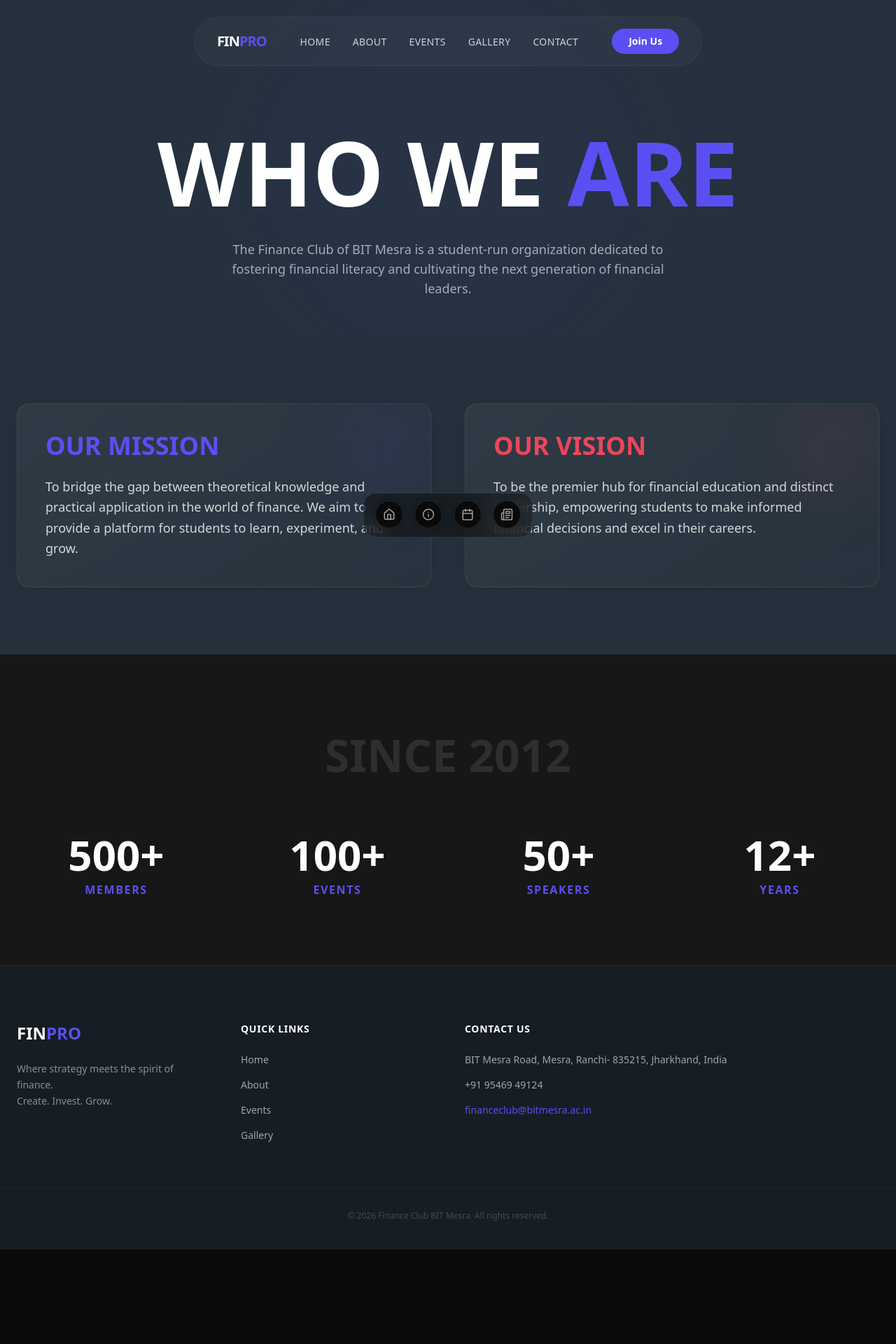
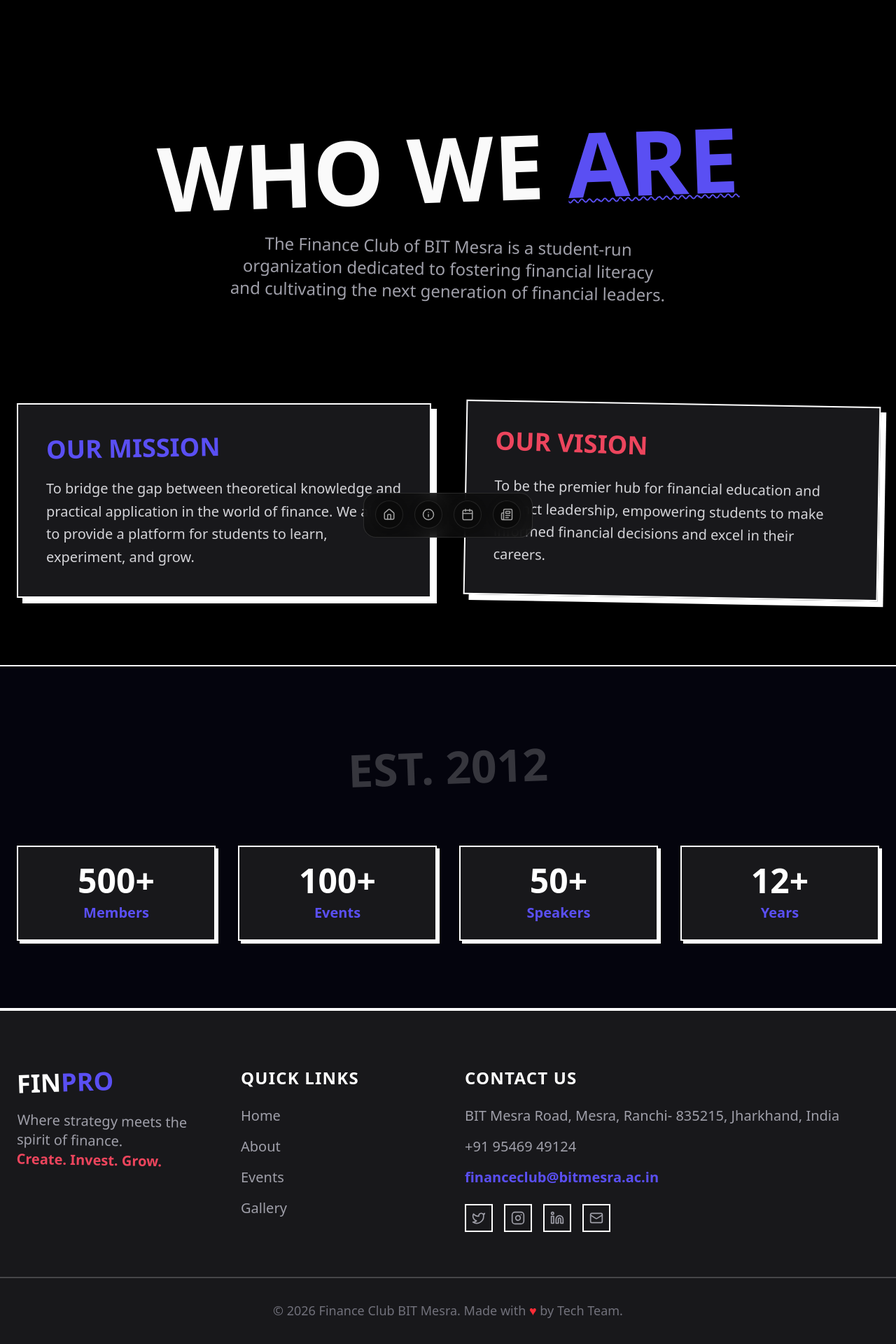
Before and after one commit to playlikeboy/finance-club, a Next.js app: page /about in a window 1280 px wide. Shown: the top 1920 px of the page at 70% size. Before the commit the page ends 1785 px from the top, so only its background shows below. Built offline with nearby package versions, Linux system fonts and the light colour scheme.

Commit message:
fix: Refactor all pages (About, Gallery, Contact, Join) to use Creative Design System

```diff
--- a/src/app/about/page.tsx
+++ b/src/app/about/page.tsx
@@ -1,34 +1,29 @@
 'use client';
 
 import { motion } from 'framer-motion';
-import { Navbar } from "@/components/ui/Navbar";
+import { Navbar } from "@/components/navbar";
 import { Footer } from "@/components/layout/Footer";
 
 export default function AboutPage() {
   return (
-    <main className="min-h-screen bg-fin-dark text-white selection:bg-fin-blue selection:text-white">
+    <main className="min-h-screen bg-zinc-50 dark:bg-black text-zinc-900 dark:text-zinc-50 selection:bg-fin-blue selection:text-white">
       <Navbar />
 
       {/* Hero Section */}
       <section className="relative min-h-[60vh] flex flex-col items-center justify-center pt-32 overflow-hidden">
-        <div className="absolute inset-0 bg-fin-dark">
-           <div className="absolute top-1/2 left-1/2 -translate-x-1/2 -translate-y-1/2 w-[600px] h-[600px] bg-fin-blue/5 rounded-full blur-[100px]" />
-        </div>
-
         <motion.h1
-          initial={{ opacity: 0, y: 30 }}
-          animate={{ opacity: 1, y: 0 }}
-          transition={{ duration: 0.8 }}
-          className="font-heading text-[10vw] leading-none font-bold text-center z-10"
+          initial={{ opacity: 0, scale: 0.9 }}
+          animate={{ opacity: 1, scale: 1 }}
+          className="font-handwritten text-[10vw] leading-none font-bold text-center z-10 rotate-[-2deg]"
         >
-          WHO WE <span className="text-fin-blue">ARE</span>
+          WHO WE <span className="text-fin-blue underline decoration-wavy decoration-2">ARE</span>
         </motion.h1>
 
         <motion.p
           initial={{ opacity: 0 }}
           animate={{ opacity: 1 }}
-          transition={{ delay: 0.4, duration: 0.8 }}
-          className="max-w-2xl text-center text-white/60 font-sans text-lg mt-8 px-6 z-10"
+          transition={{ delay: 0.2 }}
+          className="max-w-2xl text-center text-zinc-600 dark:text-zinc-400 font-handwritten text-2xl mt-8 px-6 z-10 rotate-[1deg]"
         >
           The Finance Club of BIT Mesra is a student-run organization dedicated to fostering financial literacy and cultivating the next generation of financial leaders.
         </motion.p>
@@ -41,11 +36,10 @@ export default function AboutPage() {
           initial={{ opacity: 0, x: -30 }}
           whileInView={{ opacity: 1, x: 0 }}
           viewport={{ once: true }}
-          className="glass-card p-10 rounded-2xl relative overflow-hidden group"
+          className="bg-white dark:bg-zinc-900 border-2 border-zinc-900 dark:border-white p-10 shadow-[8px_8px_0px_0px] shadow-zinc-900 dark:shadow-white hover:translate-x-[-2px] hover:translate-y-[-2px] hover:shadow-[12px_12px_0px_0px] transition-all duration-300"
         >
-           <div className="absolute top-0 right-0 w-32 h-32 bg-fin-blue/10 rounded-full blur-[50px] group-hover:bg-fin-blue/20 transition-all" />
-           <h3 className="font-heading text-4xl font-bold mb-6 text-fin-blue">OUR MISSION</h3>
-           <p className="font-sans text-lg text-white/80 leading-relaxed">
+           <h3 className="font-handwritten text-4xl font-bold mb-6 text-fin-blue rotate-[-1deg]">OUR MISSION</h3>
+           <p className="font-handwritten text-xl text-zinc-600 dark:text-zinc-300 leading-relaxed">
              To bridge the gap between theoretical knowledge and practical application in the world of finance. We aim to provide a platform for students to learn, experiment, and grow.
            </p>
         </motion.div>
@@ -54,22 +48,21 @@ export default function AboutPage() {
           initial={{ opacity: 0, x: 30 }}
           whileInView={{ opacity: 1, x: 0 }}
           viewport={{ once: true }}
-          className="glass-card p-10 rounded-2xl relative overflow-hidden group"
+          className="bg-white dark:bg-zinc-900 border-2 border-zinc-900 dark:border-white p-10 shadow-[8px_8px_0px_0px] shadow-zinc-900 dark:shadow-white hover:translate-x-[-2px] hover:translate-y-[-2px] hover:shadow-[12px_12px_0px_0px] transition-all duration-300 rotate-[1deg]"
         >
-           <div className="absolute top-0 right-0 w-32 h-32 bg-fin-red/10 rounded-full blur-[50px] group-hover:bg-fin-red/20 transition-all" />
-           <h3 className="font-heading text-4xl font-bold mb-6 text-fin-red">OUR VISION</h3>
-           <p className="font-sans text-lg text-white/80 leading-relaxed">
+           <h3 className="font-handwritten text-4xl font-bold mb-6 text-fin-red rotate-[1deg]">OUR VISION</h3>
+           <p className="font-handwritten text-xl text-zinc-600 dark:text-zinc-300 leading-relaxed">
              To be the premier hub for financial education and distinct leadership, empowering students to make informed financial decisions and excel in their careers.
            </p>
         </motion.div>
 
       </section>
 
-      {/* Stats / History Wrapper */}
-      <section className="py-24 bg-neutral-900 overflow-hidden">
+      {/* Stats Wrapper */}
+      <section className="py-24 bg-fin-blue/5 border-y-2 border-zinc-900 dark:border-white overflow-hidden">
          <div className="container mx-auto px-6">
-            <h2 className="font-heading text-[5vw] font-bold text-white/10 text-center mb-16 uppercase">
-               Since 2012
+            <h2 className="font-handwritten text-[5vw] font-bold text-zinc-900/20 dark:text-white/20 text-center mb-16 rotate-[-2deg]">
+               EST. 2012
             </h2>
             <div className="grid grid-cols-2 md:grid-cols-4 gap-8 text-center">
                {[
@@ -84,9 +77,10 @@ export default function AboutPage() {
                    whileInView={{ scale: 1, opacity: 1 }}
                    transition={{ delay: i * 0.1 }}
                    viewport={{ once: true }}
+                   className="bg-white dark:bg-zinc-900 border-2 border-zinc-900 dark:border-white p-6 shadow-[4px_4px_0px_0px] shadow-zinc-900 dark:shadow-white hover:-translate-y-1 hover:shadow-[6px_6px_0px_0px] transition-all"
                  >
-                    <div className="text-4xl md:text-6xl font-heading font-bold text-white mb-2">{stat.value}</div>
-                    <div className="text-fin-blue font-sans font-bold uppercase tracking-widest">{stat.label}</div>
+                    <div className="text-4xl md:text-5xl font-handwritten font-bold text-zinc-900 dark:text-white mb-2">{stat.value}</div>
+                    <div className="text-fin-blue font-handwritten font-bold text-xl">{stat.label}</div>
                  </motion.div>
                ))}
             </div>
--- a/src/app/contact/page.tsx
+++ b/src/app/contact/page.tsx
@@ -1,17 +1,17 @@
 'use client';
 
 import { motion } from 'framer-motion';
-import { Navbar } from "@/components/ui/Navbar";
+import { Navbar } from "@/components/navbar";
 import { Footer } from "@/components/layout/Footer";
 
 function InputField({ label, type = "text", placeholder }: { label: string, type?: string, placeholder?: string }) {
   return (
     <div className="group relative">
-       <label className="block text-fin-blue text-xs font-bold uppercase tracking-widest mb-2">{label}</label>
+       <label className="block text-zinc-900 dark:text-white text-lg font-handwritten font-bold mb-2">{label}</label>
        <input
          type={type}
          placeholder={placeholder}
-         className="w-full bg-white/5 border border-white/10 rounded-md px-4 py-3 text-white placeholder-white/20 focus:outline-none focus:border-fin-blue transition-colors"
+         className="w-full bg-white dark:bg-zinc-800 border-2 border-zinc-900 dark:border-white p-4 font-sans text-lg focus:outline-none focus:translate-x-[-2px] focus:translate-y-[-2px] focus:shadow-[4px_4px_0px_0px] focus:shadow-fin-blue transition-all"
        />
     </div>
   );
@@ -20,11 +20,11 @@ function InputField({ label, type = "text", placeholder }: { label: string, type
 function TextArea({ label, placeholder }: { label: string, placeholder?: string }) {
   return (
     <div className="group relative">
-       <label className="block text-fin-blue text-xs font-bold uppercase tracking-widest mb-2">{label}</label>
+       <label className="block text-zinc-900 dark:text-white text-lg font-handwritten font-bold mb-2">{label}</label>
        <textarea
          rows={5}
          placeholder={placeholder}
-         className="w-full bg-white/5 border border-white/10 rounded-md px-4 py-3 text-white placeholder-white/20 focus:outline-none focus:border-fin-blue transition-colors"
+         className="w-full bg-white dark:bg-zinc-800 border-2 border-zinc-900 dark:border-white p-4 font-sans text-lg focus:outline-none focus:translate-x-[-2px] focus:translate-y-[-2px] focus:shadow-[4px_4px_0px_0px] focus:shadow-fin-blue transition-all"
        />
     </div>
   );
@@ -32,7 +32,7 @@ function TextArea({ label, placeholder }: { label: string, placeholder?: string
 
 export default function ContactPage() {
   return (
-    <main className="min-h-screen bg-fin-dark text-white">
+    <main className="min-h-screen bg-zinc-50 dark:bg-black text-zinc-900 dark:text-zinc-50">
       <Navbar />
 
       <section className="pt-32 pb-20 container px-6 mx-auto grid grid-cols-1 md:grid-cols-2 gap-16">
@@ -44,25 +44,25 @@ export default function ContactPage() {
            className="space-y-12"
          >
             <div>
-               <h1 className="font-heading text-6xl font-bold mb-6">GET IN <span className="text-fin-blue">TOUCH</span></h1>
-               <p className="text-white/60 font-sans text-lg">
+               <h1 className="font-handwritten text-[8vw] leading-none font-bold mb-6 rotate-[-2deg]">
+                  GET IN <span className="text-fin-blue underline decoration-wavy">TOUCH</span>
+               </h1>
+               <p className="text-zinc-600 dark:text-zinc-400 font-handwritten text-2xl rotate-[1deg]">
                   Have a query? Want to collaborate? Reach out to us.
                </p>
             </div>
 
             <div className="space-y-8">
-               <div className="glass-card p-6 rounded-xl">
-                  <h3 className="font-bold text-lg mb-1">Visit Us</h3>
-                  <p className="text-white/60 text-sm">BIT Mesra Road, Mesra, Ranchi - 835215</p>
-               </div>
-               <div className="glass-card p-6 rounded-xl">
-                  <h3 className="font-bold text-lg mb-1">Email</h3>
-                  <p className="text-white/60 text-sm">financeclub@bitmesra.ac.in</p>
-               </div>
-               <div className="glass-card p-6 rounded-xl">
-                  <h3 className="font-bold text-lg mb-1">Call</h3>
-                  <p className="text-white/60 text-sm">+91 95469 49124</p>
-               </div>
+               {[
+                 { title: "Visit Us", content: "BIT Mesra Road, Mesra, Ranchi - 835215" },
+                 { title: "Email", content: "financeclub@bitmesra.ac.in" },
+                 { title: "Call", content: "+91 95469 49124" }
+               ].map((item, i) => (
+                  <div key={i} className="bg-white dark:bg-zinc-900 border-2 border-zinc-900 dark:border-white p-6 shadow-[4px_4px_0px_0px] shadow-zinc-900 dark:shadow-white hover:translate-x-[-2px] hover:translate-y-[-2px] hover:shadow-[6px_6px_0px_0px] transition-all">
+                     <h3 className="font-handwritten font-bold text-2xl mb-1 text-fin-blue">{item.title}</h3>
+                     <p className="text-zinc-600 dark:text-zinc-400 font-sans">{item.content}</p>
+                  </div>
+               ))}
             </div>
          </motion.div>
 
@@ -71,17 +71,17 @@ export default function ContactPage() {
            initial={{ opacity: 0, x: 50 }}
            animate={{ opacity: 1, x: 0 }}
            transition={{ delay: 0.2 }}
-           className="glass p-8 rounded-2xl md:mt-12"
+           className="bg-fin-blue/5 border-2 border-zinc-900 dark:border-white p-8 md:mt-12 shadow-[8px_8px_0px_0px] shadow-zinc-900 dark:shadow-white"
          >
             <form className="space-y-6">
-               <div className="grid grid-cols-2 gap-6">
+               <div className="grid grid-cols-1 gap-6">
                   <InputField label="Name" placeholder="John Doe" />
                   <InputField label="Email" type="email" placeholder="john@example.com" />
                </div>
                <InputField label="Subject" placeholder="Regarding..." />
                <TextArea label="Message" placeholder="Your message here..." />
 
-               <button type="button" className="w-full bg-fin-blue hover:bg-opacity-90 text-white font-bold py-4 rounded-md uppercase tracking-widest transition-transform hover:scale-[1.02]">
+               <button type="button" className="w-full bg-fin-blue text-white border-2 border-zinc-900 dark:border-white font-handwritten font-bold text-xl py-4 hover:bg-fin-blue/90 shadow-[4px_4px_0px_0px] shadow-zinc-900 dark:shadow-white hover:translate-x-[-2px] hover:translate-y-[-2px] hover:shadow-[6px_6px_0px_0px] transition-all">
                   Send Message
                </button>
             </form>
--- a/src/app/gallery/page.tsx
+++ b/src/app/gallery/page.tsx
@@ -1,57 +1,51 @@
 'use client';
 
-import { motion } from 'framer-motion';
-import { Navbar } from "@/components/ui/Navbar";
+import { Navbar } from "@/components/navbar";
 import { Footer } from "@/components/layout/Footer";
-
-const photos = [
-  { id: 1, size: 'large', color: 'bg-neutral-800' },
-  { id: 2, size: 'small', color: 'bg-neutral-700' },
-  { id: 3, size: 'small', color: 'bg-neutral-900' },
-  { id: 4, size: 'wide', color: 'bg-neutral-800' },
-  { id: 5, size: 'small', color: 'bg-neutral-700' },
-  { id: 6, size: 'large', color: 'bg-neutral-900' },
-];
+import { Gallery4 } from "@/components/blocks/gallery4";
 
 export default function GalleryPage() {
+  const years = [
+    {
+      title: "2025 Highlights",
+      items: [
+         { id: "1", title: "FinStreet '25", description: "The biggest financial festival of the year.", image: "https://images.unsplash.com/photo-1556761175-5973dc0f32e7?auto=format&fit=crop&q=80&w=2000", href: "#" },
+         { id: "2", title: "Crypto Summit", description: "Exploring the future of decentralized finance.", image: "https://images.unsplash.com/photo-1621504450168-b8c437536123?auto=format&fit=crop&q=80&w=2000", href: "#" },
+         { id: "3", title: "Stock Wars", description: "Live trading simulation with real-time market data.", image: "https://images.unsplash.com/photo-1611974765270-ca12586343bb?auto=format&fit=crop&q=80&w=2000", href: "#" },
+      ]
+    },
+    {
+      title: "2024 Memories",
+      items: [
+         { id: "4", title: "Guest Lectures", description: "Industry experts sharing their wisdom.", image: "https://images.unsplash.com/photo-1544531586-fde5298cdd40?auto=format&fit=crop&q=80&w=2000", href: "#" },
+         { id: "5", title: "Networking", description: "Connecting future leaders of finance.", image: "https://images.unsplash.com/photo-1528605248644-14dd04022da1?auto=format&fit=crop&q=80&w=2000", href: "#" },
+         { id: "6", title: "Workshops", description: "Hands-on learning sessions.", image: "https://images.unsplash.com/photo-1531482615713-2afd69097998?auto=format&fit=crop&q=80&w=2000", href: "#" },
+      ]
+    }
+  ];
+
   return (
-    <main className="min-h-screen bg-fin-dark text-white">
+    <main className="min-h-screen bg-zinc-50 dark:bg-black text-zinc-900 dark:text-zinc-50">
       <Navbar />
 
-      <section className="pt-32 pb-20 container px-6 mx-auto">
-         <motion.div
-           initial={{ opacity: 0 }}
-           animate={{ opacity: 1 }}
-           className="text-center mb-16"
-         >
-            <h1 className="font-heading text-[10vw] font-bold leading-none text-white/5 absolute top-20 left-0 right-0 pointer-events-none select-none">
-               GALLERY
-            </h1>
-            <h2 className="relative font-heading text-4xl font-bold text-white z-10">
-               VISUAL <span className="text-fin-blue">STORIES</span>
-            </h2>
-         </motion.div>
+      <section className="pt-32 pb-10 text-center">
+         <h1 className="font-handwritten text-[10vw] leading-none font-bold text-center rotate-[-2deg]">
+           OUR <span className="text-fin-blue underline decoration-wavy decoration-2">GALLERY</span>
+         </h1>
+         <p className="font-handwritten text-xl max-w-2xl mx-auto mt-6 text-zinc-600 dark:text-zinc-400 rotate-[1deg]">
+            A visual journey through our events, workshops, and community gatherings.
+         </p>
+      </section>
 
-         <div className="grid grid-cols-1 md:grid-cols-3 auto-rows-[300px] gap-4">
-            {photos.map((photo, i) => (
-               <motion.div
-                 key={photo.id}
-                 initial={{ opacity: 0, scale: 0.9 }}
-                 whileInView={{ opacity: 1, scale: 1 }}
-                 transition={{ delay: i * 0.1 }}
-                 whileHover={{ scale: 0.98 }}
-                 className={`rounded-2xl overflow-hidden relative group cursor-pointer ${
-                    photo.size === 'large' ? 'md:col-span-1 md:row-span-2' :
-                    photo.size === 'wide' ? 'md:col-span-2' : ''
-                 } ${photo.color}`}
-               >
-                  <div className="absolute inset-0 flex items-center justify-center opacity-0 group-hover:opacity-100 transition-opacity bg-black/40">
-                     <span className="font-heading font-bold text-white text-lg tracking-widest">VIEW</span>
-                  </div>
-               </motion.div>
-            ))}
-         </div>
-      </section>
+      {years.map((year, idx) => (
+        <section key={year.title} className={`py-10 ${idx % 2 !== 0 ? 'bg-fin-blue/5 border-y-2 border-zinc-900 dark:border-white' : ''}`}>
+           <Gallery4
+             title={year.title}
+             description={`Capturing the best moments from ${year.title.split(' ')[0]}.`}
+             items={year.items}
+           />
+        </section>
+      ))}
 
       <Footer />
     </main>
--- a/src/components/layout/Footer.tsx
+++ b/src/components/layout/Footer.tsx
@@ -1,44 +1,53 @@
 import Link from 'next/link';
+import { Twitter, Instagram, Linkedin, Mail } from 'lucide-react';
 
 export function Footer() {
   return (
-    <footer className="bg-black/40 pt-20 pb-10 border-t border-white/5">
+    <footer className="bg-zinc-100 dark:bg-zinc-900 pt-20 pb-10 border-t-2 border-zinc-900 dark:border-white">
        <div className="container px-6 grid grid-cols-1 md:grid-cols-4 gap-12 mb-16">
 
           <div className="md:col-span-1">
-             <div className="font-heading text-2xl font-bold text-white mb-6">
+             <div className="font-handwritten text-4xl font-bold text-zinc-900 dark:text-white mb-6 rotate-[-2deg]">
                 FIN<span className="text-fin-blue">PRO</span>
              </div>
-             <p className="font-sans text-white/50 text-sm leading-relaxed">
+             <p className="font-handwritten text-xl text-zinc-600 dark:text-zinc-400 rotate-[1deg]">
                 Where strategy meets the spirit of finance. <br/>
-                Create. Invest. Grow.
+                <span className="font-bold text-fin-red">Create. Invest. Grow.</span>
              </p>
           </div>
 
           <div>
-             <h4 className="font-sans font-bold text-white mb-6 uppercase tracking-wider text-sm">Quick Links</h4>
-             <ul className="space-y-4 text-white/60 font-sans text-sm">
-                <li><Link href="/" className="hover:text-fin-blue transition-colors">Home</Link></li>
-                <li><Link href="/about" className="hover:text-fin-blue transition-colors">About</Link></li>
-                <li><Link href="/events" className="hover:text-fin-blue transition-colors">Events</Link></li>
-                <li><Link href="/gallery" className="hover:text-fin-blue transition-colors">Gallery</Link></li>
+             <h4 className="font-handwritten font-bold text-2xl text-zinc-900 dark:text-white mb-6 uppercase tracking-wider">Quick Links</h4>
+             <ul className="space-y-4 text-zinc-600 dark:text-zinc-400 font-handwritten text-xl">
+                <li><Link href="/" className="hover:text-fin-blue hover:underline decoration-wavy transition-colors">Home</Link></li>
+                <li><Link href="/about" className="hover:text-fin-blue hover:underline decoration-wavy transition-colors">About</Link></li>
+                <li><Link href="/events" className="hover:text-fin-blue hover:underline decoration-wavy transition-colors">Events</Link></li>
+                <li><Link href="/gallery" className="hover:text-fin-blue hover:underline decoration-wavy transition-colors">Gallery</Link></li>
              </ul>
           </div>
 
           <div className="md:col-span-2">
-             <h4 className="font-sans font-bold text-white mb-6 uppercase tracking-wider text-sm">Contact Us</h4>
-             <div className="space-y-4 text-white/60 font-sans text-sm">
+             <h4 className="font-handwritten font-bold text-2xl text-zinc-900 dark:text-white mb-6 uppercase tracking-wider">Contact Us</h4>
+             <div className="space-y-4 text-zinc-600 dark:text-zinc-400 font-handwritten text-xl">
                 <p>BIT Mesra Road, Mesra, Ranchi- 835215, Jharkhand, India</p>
                 <p>+91 95469 49124</p>
-                <p className="text-fin-blue">financeclub@bitmesra.ac.in</p>
+                <p className="text-fin-blue font-bold">financeclub@bitmesra.ac.in</p>
+
+                <div className="flex gap-4 mt-6">
+                   {[Twitter, Instagram, Linkedin, Mail].map((Icon, i) => (
+                      <div key={i} className="w-10 h-10 border-2 border-zinc-900 dark:border-white flex items-center justify-center hover:bg-fin-blue hover:text-white hover:shadow-[4px_4px_0px_0px] hover:shadow-zinc-900 dark:hover:shadow-white transition-all cursor-pointer">
+                         <Icon className="w-5 h-5" />
+                      </div>
+                   ))}
+                </div>
              </div>
           </div>
 
        </div>
 
-       <div className="container px-6 pt-8 border-t border-white/5 text-center">
-          <p className="font-sans text-white/20 text-xs">
-             © 2026 Finance Club BIT Mesra. All rights reserved.
+       <div className="container px-6 pt-8 border-t-2 border-zinc-900 dark:border-white/20 text-center">
+          <p className="font-handwritten text-zinc-500 dark:text-zinc-500 text-lg">
+             © 2026 Finance Club BIT Mesra. Made with <span className="text-red-500">♥</span> by Tech Team.
           </p>
        </div>
     </footer>
```
Also changed, not shown: src/app/join/page.tsx (+20 -18 lines), 1 other file (tests, documents, lock files or other folders).
